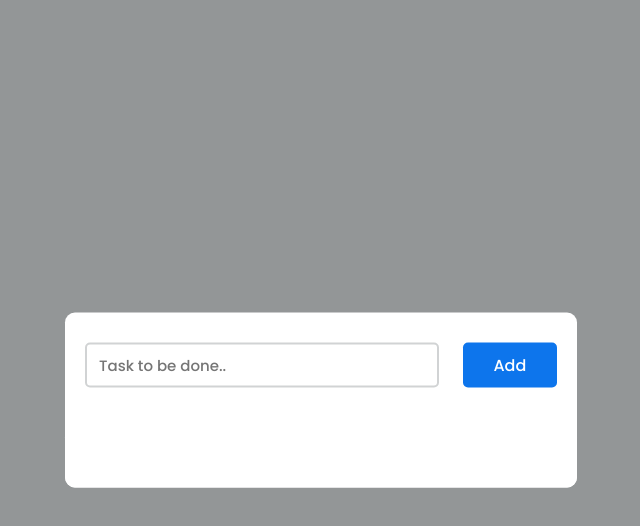
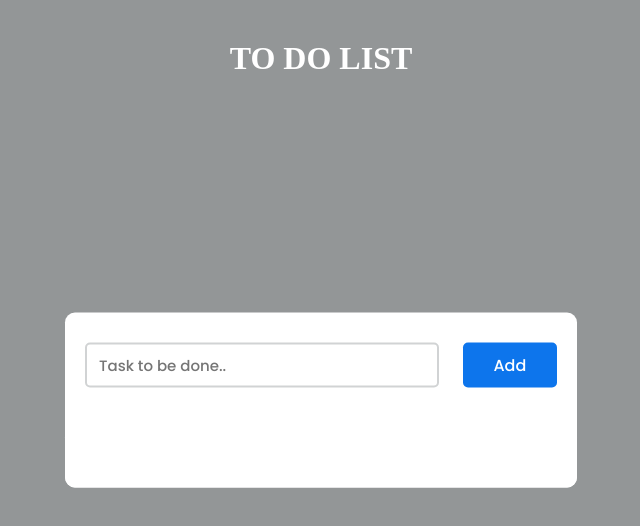
Before and after one commit to Chimajunior/To_do_list, a plain HTML site: page index.html in a window 1280 px wide. Shown: the whole page, without its empty margins (319-959 px from the left). Drawn offline with Linux system fonts and the light colour scheme.

Commit message:
adding h1 to the page

```diff
--- a/index.html
+++ b/index.html
@@ -25,6 +25,7 @@
         height: 100vh;
         background: #939697;
       }
+
       .container {
         width: 40%;
         min-width: 450px;
@@ -34,6 +35,14 @@
         left: 50%;
         background: white;
         border-radius: 10px;
+      }
+
+      h1{
+        display: flex;
+        justify-content: center;
+        margin-top: 40px;
+        color: white;
+
       }
 
       #newtask {
@@ -114,6 +123,7 @@
     </style>
   </head>
   <body>
+    <h1>TO DO LIST</h1>
     <div class="container">
       <div id="newtask">
         <input type="text" placeholder="Task to be done.." />
@@ -122,6 +132,7 @@
 
       <div id="tasks"></div>
     </div>
+
     <!--Script-->
     <script type="text/javascript">
       document.querySelector("#push").onclick = function () {
```
